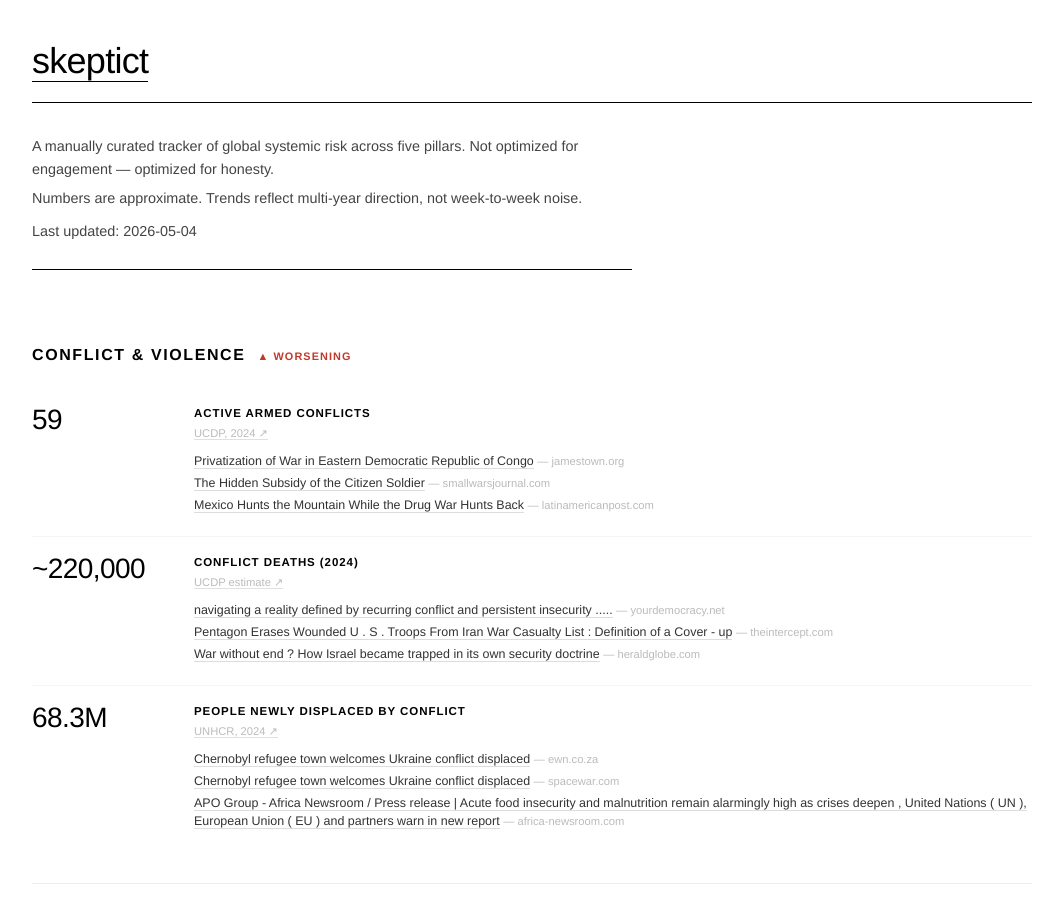
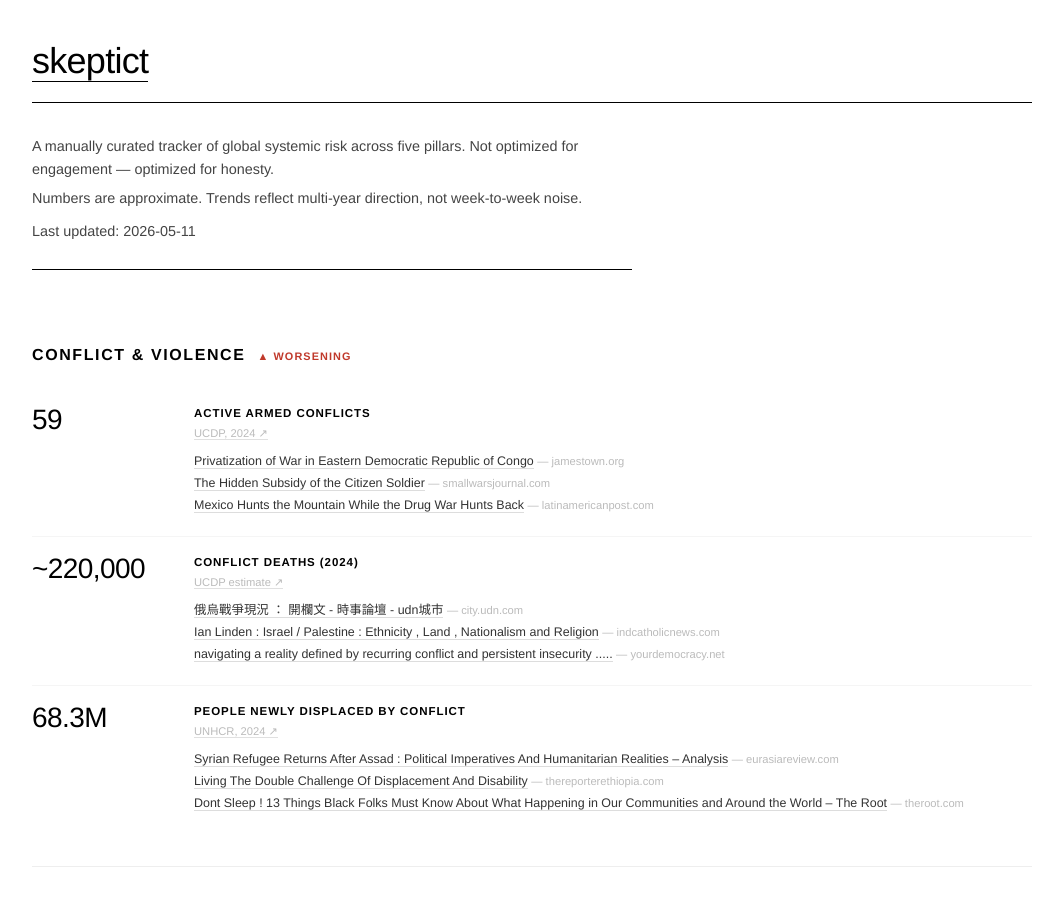
Before and after one commit to skeptict/skeptict.github.io, a Jekyll site: the page built from hellscape/index.html, in a window 1280 px wide and 900 px high. Shown: the whole window, without its empty margins (108-1171 px from the left). Built offline with Jekyll 4.4.1, drawn with Linux system fonts in a browser that asks for light colours; some of the changed text lies outside the part shown.

Commit message:
auto: refresh hellscape articles [2026-05-11]

```diff
--- a/_data/hellscape.yml
+++ b/_data/hellscape.yml
@@ -1,4 +1,4 @@
-last_updated: '2026-05-04'
+last_updated: '2026-05-11'
 pillars:
 - name: Conflict & Violence
   id: conflict
@@ -25,34 +25,34 @@ pillars:
     source_url: https://ucdp.uu.se/
     search_query: conflict deaths battle casualties war 2024
     articles:
+    - title: 俄烏戰爭現況 ： 開欄文 - 時事論壇 - udn城市
+      url: https://city.udn.com/2976/7210328?raid=7295396
+      publication: city.udn.com
+    - title: 'Ian Linden : Israel / Palestine : Ethnicity , Land , Nationalism and
+        Religion'
+      url: https://www.indcatholicnews.com/news/54927
+      publication: indcatholicnews.com
     - title: navigating a reality defined by recurring conflict and persistent insecurity
         .....
       url: https://yourdemocracy.net/drupal/node/59527
       publication: yourdemocracy.net
-    - title: 'Pentagon Erases Wounded U . S . Troops From Iran War Casualty List :  Definition
-        of a Cover - up'
-      url: https://theintercept.com/2026/04/22/iran-war-military-casualties-wounded/
-      publication: theintercept.com
-    - title: War without end ? How Israel became trapped in its own security doctrine
-      url: http://www.heraldglobe.com/news/279007676/war-without-end-how-israel-became-trapped-in-its-own-security-doctrine
-      publication: heraldglobe.com
   - label: People newly displaced by conflict
     value: 68.3M
     note: UNHCR, 2024
     source_url: https://www.unhcr.org/global-trends
     search_query: refugees displaced people conflict 2024 UNHCR
     articles:
-    - title: Chernobyl refugee town welcomes Ukraine conflict displaced
-      url: https://www.ewn.co.za/2026/04/26/chernobyl-refugee-town-welcomes-ukraines-conflict-displaced
-      publication: ewn.co.za
-    - title: Chernobyl refugee town welcomes Ukraine conflict displaced
-      url: https://www.spacewar.com/afp/260426101410.3alzzhsu.html
-      publication: spacewar.com
-    - title: APO Group - Africa Newsroom / Press release | Acute food insecurity and
-        malnutrition remain alarmingly high as crises deepen , United Nations ( UN
-        ), European Union ( EU ) and partners warn in new report
-      url: https://www.africa-newsroom.com/press/acute-food-insecurity-and-malnutrition-remain-alarmingly-high-as-crises-deepen-united-nations-un-european-union-eu-and-partners-warn-in-new-report
-      publication: africa-newsroom.com
+    - title: 'Syrian Refugee Returns After Assad : Political Imperatives And Humanitarian
+        Realities – Analysis'
+      url: https://www.eurasiareview.com/11052026-syrian-refugee-returns-after-assad-political-imperatives-and-humanitarian-realities-analysis/
+      publication: eurasiareview.com
+    - title: Living The  Double Challenge  Of Displacement And Disability
+      url: https://www.thereporterethiopia.com/50602/
+      publication: thereporterethiopia.com
+    - title: Dont Sleep ! 13 Things Black Folks Must Know About What Happening in
+        Our Communities and Around the World – The Root
+      url: https://www.theroot.com/dont-sleep-13-things-black-folks-must-know-about-what-2000104224
+      publication: theroot.com
 - name: Humanitarian Crisis
   id: humanitarian
   trend: up
@@ -141,14 +141,14 @@ pillars:
     source_url: https://www.munichre.com/en/risks/natural-disasters.html
     search_query: economic losses natural disasters billion 2024 insurance
     articles:
-    - title: USDA Issues Second Supplemental Disaster Payment to Farmers
-      url: https://www.rfdtv.com/usda-issues-second-supplemental-disaster-payment-to-farmers
-      publication: rfdtv.com
-    - title: Digital Realty Reports First Quarter 2026 Results
-      url: https://www.itnewsonline.com/GlobeNewswire/Digital-Realty-Reports-First-Quarter-2026-Results/120604
-      publication: itnewsonline.com
-    - title: Blue Ridge Bankshares , Inc . Announces 2026 First Quarter Results
-      url: https://www.prnewswire.com/news-releases/blue-ridge-bankshares-inc-announces-2026-first-quarter-results-302752303.html
+    - title: Extreme weather financial effect on homeownership
+      url: https://www.ukiahdailyjournal.com/2024/10/18/extreme-weather-home-owners/
+      publication: ukiahdailyjournal.com
+    - title: Final Results | Company Announcement
+      url: https://www.investegate.co.uk/announcement/rns/airtel-africa--aaf/final-results/9558210
+      publication: investegate.co.uk
+    - title: F & G Annuities & Life Reports First Quarter 2026 Results
+      url: http://www.prnewswire.com/news-releases/fg-annuities--life-reports-first-quarter-2026-results-302764542.html
       publication: prnewswire.com
 - name: Governance & Instability
   id: governance
```
